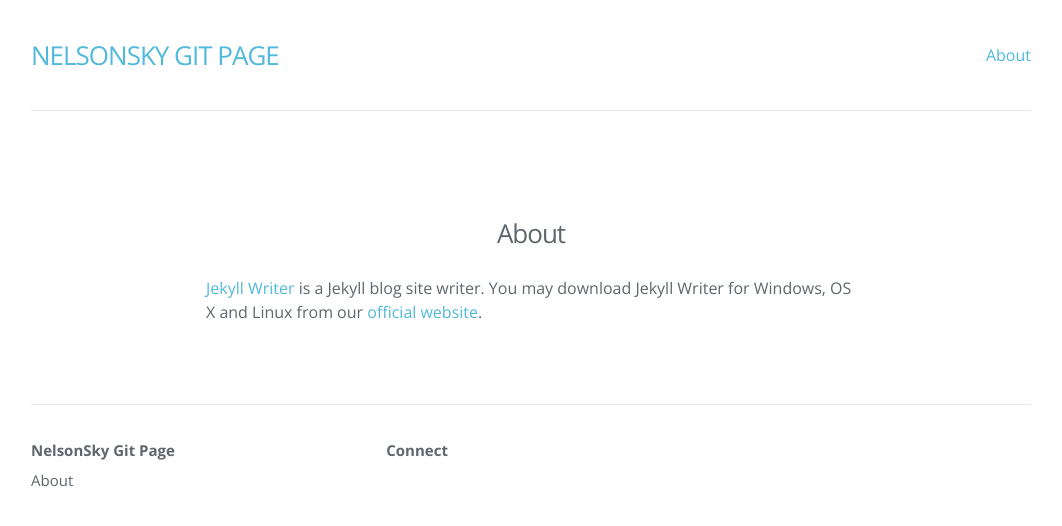
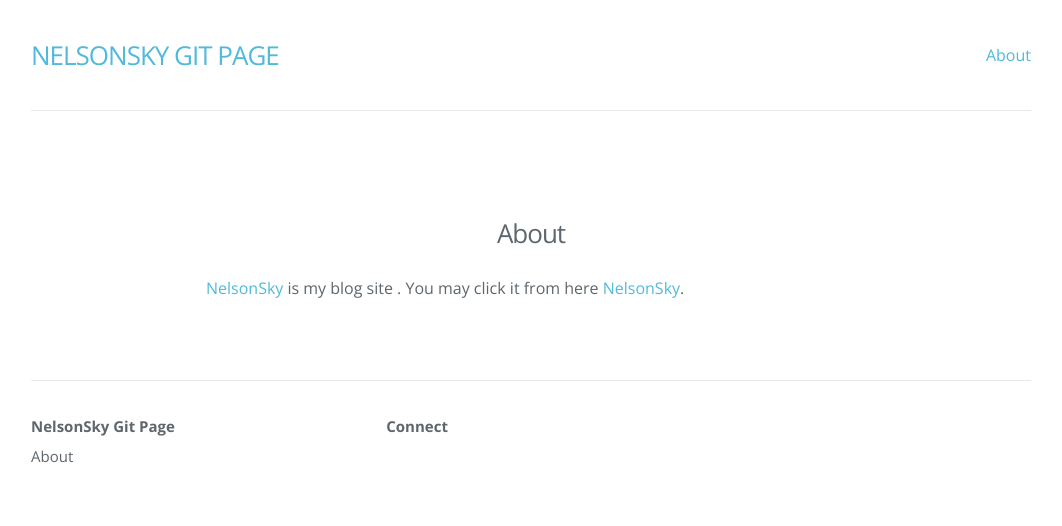
Before and after one commit to nelson0526/nelson0526.github.io, a Jekyll site: the page built from about.md, in a window 1280 px wide. Shown: the top 526 px of the page, without its empty margins (109-1171 px from the left). Built offline with Jekyll 4.4.1, drawn with Linux system fonts in a browser that asks for light colours; nearby versions of some CDN libraries.

Commit message:
Update about.md

```diff
--- a/about.md
+++ b/about.md
@@ -4,4 +4,4 @@ title: About
 permalink: /about/
 ---
 
-[Jekyll Writer](http://www.jekyllwriter.com) is a Jekyll blog site writer. You may download Jekyll Writer for Windows, OS X and Linux from our [official website](http://www.jekyllwriter.com).
+[NelsonSky](http://www.nelsonsky.com) is my blog site . You may click it from here [NelsonSky](http://www.nelsonsky.com).
```
